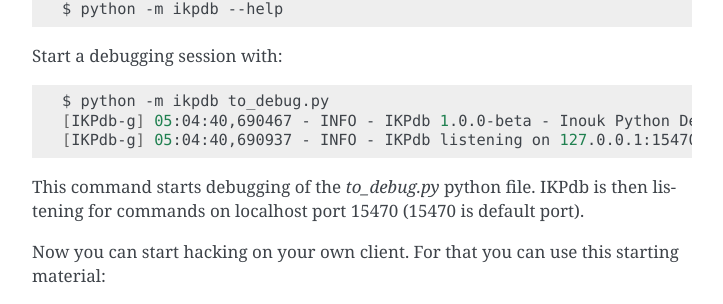
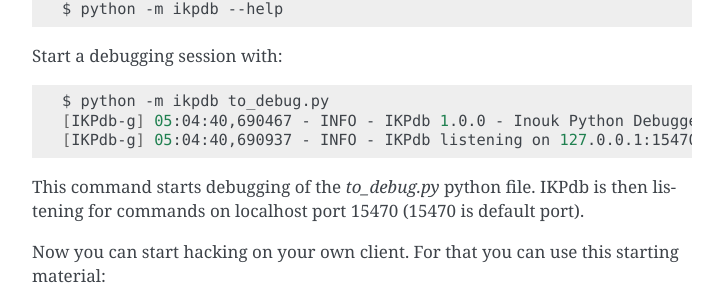
Before and after one commit to audaxis/ikpdb, a Sphinx documentation site: the page built from docs/index.rst, in a window 1280 px wide and 900 px high, scrolled down 2113 px. Shown: the part 148-452 px from the top of the window, without its empty margins (388-1111 px from the left). Built offline with Sphinx 7.4.7, drawn with Linux system fonts in a browser that asks for light colours.

Commit message:
Bump version to 1.0.0

```diff
--- a/README.rst
+++ b/README.rst
@@ -46,8 +46,9 @@
 Requirements
 ------------
 
-CPython 2.7
+CPython 2.7.
 
+A C compiler (eg. python-dev Debian package, xcode tools on macOS).
 
 License
 -------
--- a/docs/conf.py
+++ b/docs/conf.py
@@ -63,7 +63,7 @@
 # The short X.Y version.
 version = u'1.0'
 # The full version, including alpha/beta/rc tags.
-release = u'1.0.0-beta'
+release = u'1.0.0'
 
 # The language for content autogenerated by Sphinx. Refer to documentation
 # for a list of supported languages.
--- a/docs/developers_guide.rst
+++ b/docs/developers_guide.rst
@@ -60,7 +60,7 @@
     [GCC 4.8.2] on linux2
     Type "help", "copyright", "credits" or "license" for more information.
     >>> import ikpdb ; ikpdb.__version__
-    '1.0.0-alpha'
+    '1.0.0'
     >>>exit()
     $
 
--- a/docs/index.rst
+++ b/docs/index.rst
@@ -105,7 +105,7 @@
 .. code-block:: bash
 
    $ python -m ikpdb to_debug.py
-   [IKPdb-g] 05:04:40,690467 - INFO - IKPdb 1.0.0-beta - Inouk Python Debugger for CPython 2.7
+   [IKPdb-g] 05:04:40,690467 - INFO - IKPdb 1.0.0 - Inouk Python Debugger for CPython 2.7
    [IKPdb-g] 05:04:40,690937 - INFO - IKPdb listening on 127.0.0.1:15470
 
 This command starts debugging of the *to_debug.py* python file.
--- a/ikpdb.py
+++ b/ikpdb.py
@@ -28,7 +28,7 @@
 
 # For now ikpdb is a singleton
 ikpdb = None
-__version__ = "1.0.0-beta"
+__version__ = "1.0.0"
 
 ##
 # Logging System
--- a/setup.py
+++ b/setup.py
@@ -9,7 +9,7 @@
 from setuptools import setup, find_packages, Extension
 
 name = 'ikpdb'
-version = '1.0.0b5'
+version = '1.0.0'
 
 
 long_description = (
```
